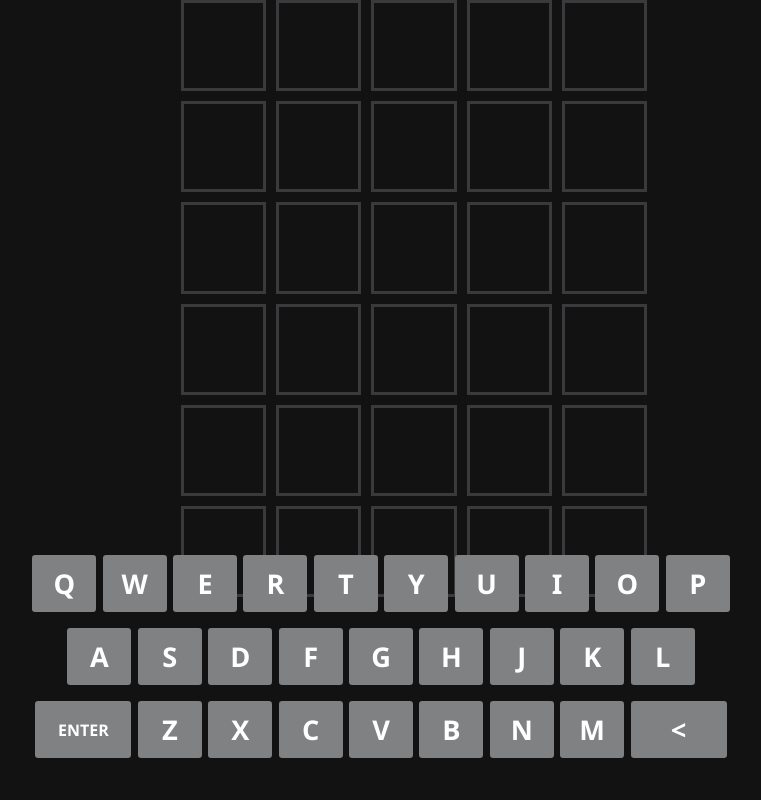
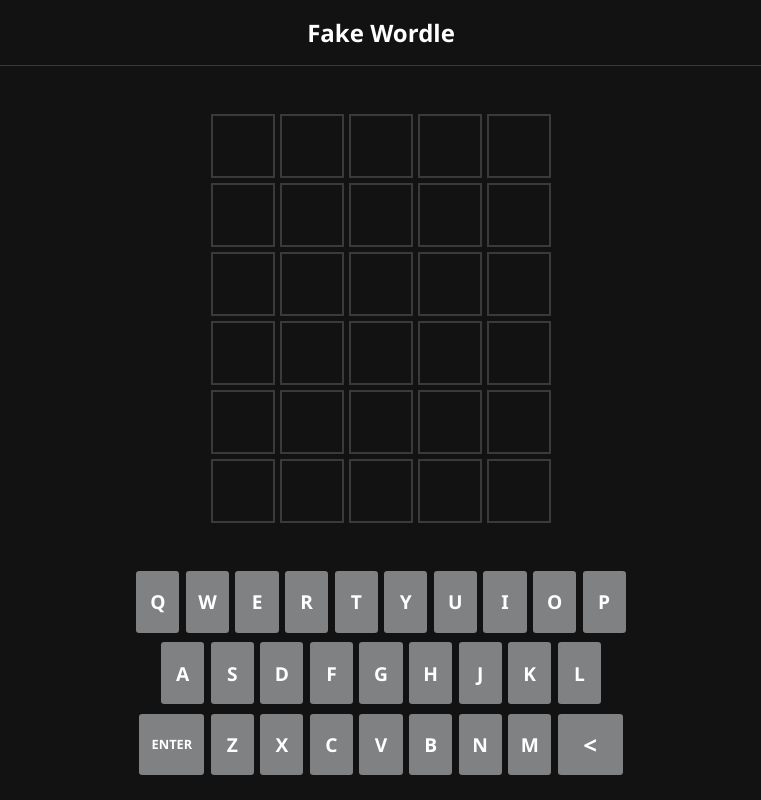
Before and after one commit to rijkdw/wordle-js, a website: page index.html in a window 1280 px wide. Shown: the whole page, without its empty margins (259-1020 px from the left). Drawn offline with Linux system fonts and the light colour scheme.

Commit message:
ui more in-line with og wordle

```diff
--- a/index.html
+++ b/index.html
@@ -4,10 +4,10 @@
     <link rel="stylesheet" type="text/css" href="styles.css" />
   </head>
   <body>
+    <header>Fake Wordle</header>
     <main>
       <!-- Tile grid -->
       <div class="tilegrid" id="tilegrid"></div>
-      <br /><br />
       <!-- Keyboard -->
       <div class="keyboard" id="keyboard"></div>
     </main>
--- a/script.js
+++ b/script.js
@@ -284,6 +284,9 @@ class View {
                 keyElement.classList.add("wide");
                 keyElement.classList.add("backspace");
             }
+            else {
+                keyElement.classList.add("normal");
+            }
             const p = document.createElement("p");
             p.innerHTML = keyData.face === "BACKSPACE" ? "<" : keyData.face;
             keyElement.appendChild(p);
@@ -378,7 +381,7 @@ function createKeyboardLayout(keyboardStatus) {
         var _a;
         return {
             face: letter,
-            status: (_a = keyboardStatus.get(letter)) !== null && _a !== void 0 ? _a : "green",
+            status: (_a = keyboardStatus.get(letter)) !== null && _a !== void 0 ? _a : "unused",
         };
     }));
 }
--- a/src/script.ts
+++ b/src/script.ts
@@ -409,6 +409,8 @@ class View {
       } else if (keyData.face === "BACKSPACE") {
         keyElement.classList.add("wide");
         keyElement.classList.add("backspace");
+      } else {
+        keyElement.classList.add("normal");
       }
       const p = document.createElement("p");
       p.innerHTML = keyData.face === "BACKSPACE" ? "<" : keyData.face;
@@ -521,7 +523,7 @@ function createKeyboardLayout(
     row.map((letter) => {
       return {
         face: letter as KeyboardKeyLetter,
-        status: keyboardStatus.get(letter as Letter) ?? "green",
+        status: keyboardStatus.get(letter as Letter) ?? "unused",
       };
     })
   );
--- a/styles.css
+++ b/styles.css
@@ -36,9 +36,13 @@ p {
 }
 
 header {
+  padding: 1rem 0;
+  margin-bottom: 3rem;
+  border-bottom: 1px solid #39393b;
   display: flex;
   justify-content: center;
-  font-size: 4rem;
+  font-size: 1.5rem;
+  font-weight: bold;
   font-family: "Segoe UI", Tahoma, Geneva, Verdana, sans-serif;
 }
 
@@ -49,28 +53,26 @@ header {
 /* The grid */
 
 .tilegrid {
-  --gap: 1rem;
-  max-width: 400px;
+  --gap: 0.3rem;
+  max-width: 340px;
   display: grid;
   grid-template-columns: repeat(5, 1fr);
   column-gap: var(--gap);
   grid-template-rows: repeat(6, 1fr);
   row-gap: var(--gap);
-  margin: 0 auto;
+  margin: 0 auto 3rem auto;
 }
 
 /* The tiles */
 
 .tile {
   background-color: var(--black);
-  border: 0.2rem solid var(--dgrey);
-  width: 100%;
-  height: 100%;
-  aspect-ratio: 1;
+  border: 0.15rem solid var(--dgrey);
   text-align: center;
   display: flex;
   align-items: center;
   justify-content: center;
+  aspect-ratio: 1;
 }
 
 .tile.inputted {
@@ -181,7 +183,7 @@ header {
 
 .tile p {
   color: white;
-  font-size: 2rem;
+  font-size: 1.7rem;
   font-weight: bold;
 }
 
@@ -194,7 +196,7 @@ header {
 .keyboard {
   display: grid;
   grid-template-rows: repeat(3, 1fr);
-  row-gap: 1rem;
+  row-gap: 0.6rem;
 }
 
 .keyboard-row {
@@ -205,14 +207,27 @@ header {
   gap: 0.4rem;
 }
 
+:root {
+  --keyboard-key-base-width: 2.7rem;
+}
+
 .keyboard-key {
   border-radius: 0.2rem;
   text-align: center;
-  width: 4rem;
+  width: var(--keyboard-key-base-width);
   cursor: pointer;
   display: flex;
   align-items: center;
   justify-content: center;
+}
+
+.keyboard-key.normal {
+  aspect-ratio: 0.7;
+}
+
+.keyboard-key.wide {
+  background-color: var(--lgrey);
+  width: calc(var(--keyboard-key-base-width) * 1.5);
 }
 
 .keyboard-key.unused {
@@ -231,26 +246,21 @@ header {
   background-color: var(--yellow);
 }
 
-.keyboard-key.wide {
-  background-color: var(--lgrey);
-  width: 6rem;
-}
-
 /* Typography */
 
 .keyboard-key p {
   color: white;
-  font-size: 1.7rem;
+  font-size: 1.2rem;
   font-weight: bold;
   margin: 10px;
 }
 
 .keyboard-key.enter p {
-  font-size: 1rem;
+  font-size: 0.8rem;
 }
 
-.keyboard-key.enter p {
-  font-size: 1rem;
+.keyboard-key.backspace p {
+  font-size: 1.5rem;
 }
 
 /* Debugging */
```
